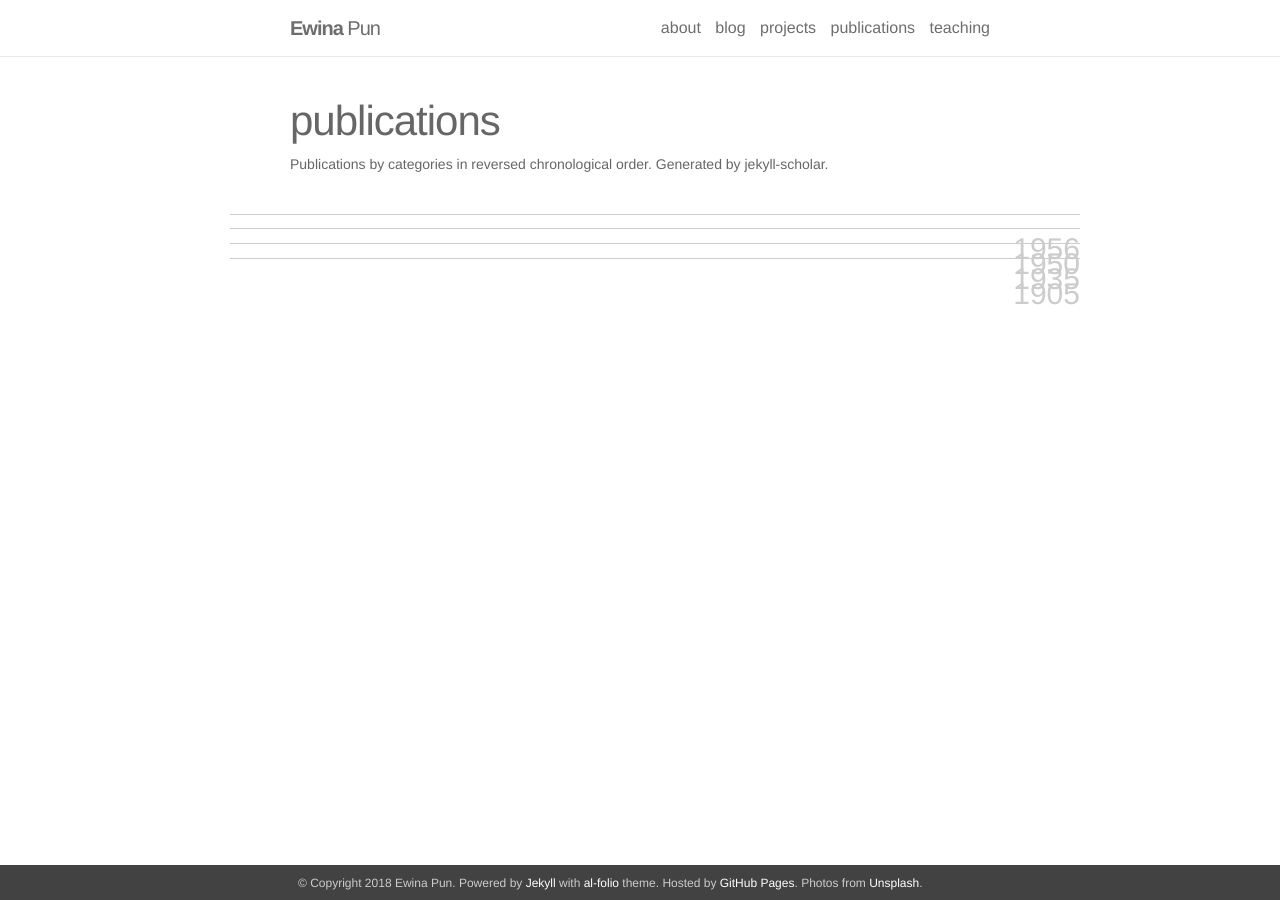
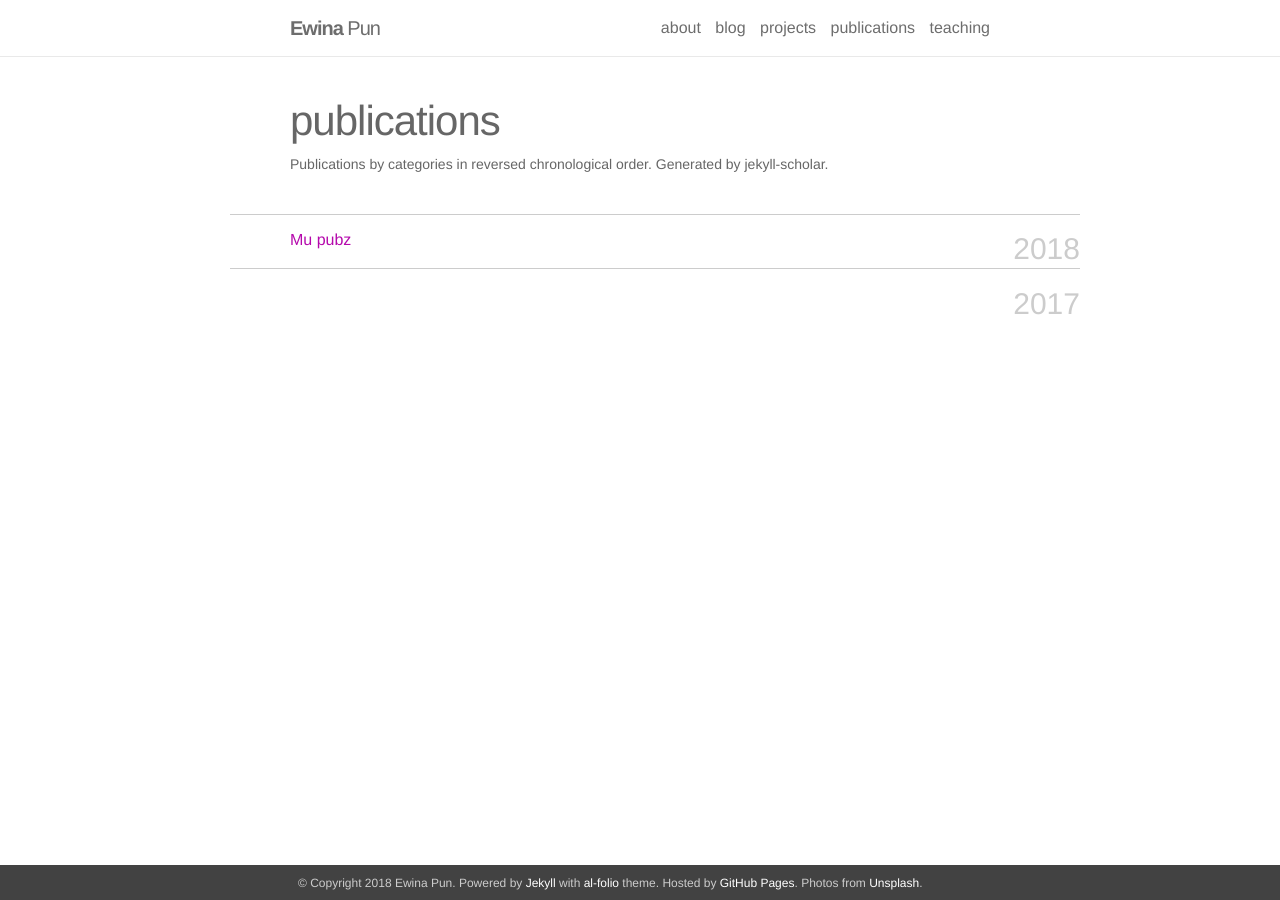
Before and after one commit to ewinapun/ewinapun.github.io, a Jekyll site: the page built from _pages/publications.md, in a window 1280 px wide. Built offline with Jekyll 4.4.1, drawn with Linux system fonts in a browser that asks for light colours; nearby versions of some CDN libraries.

Commit message:
pubs fix

```diff
--- a/_pages/publications.md
+++ b/_pages/publications.md
@@ -6,6 +6,9 @@ description: Publications by categories in reversed chronological order. Generat
 years: [1956, 1950, 1935, 1905]
 ---
 
-{% for y in page.years %}
-  <h3 class="year">{{y}}</h3>
-{% endfor %}
+<h3 class="year">2018</h3>
+
+<a href='ewinapun.tk'>Mu pubz</a>
+
+
+<h3 class="year">2017</h3>
```
